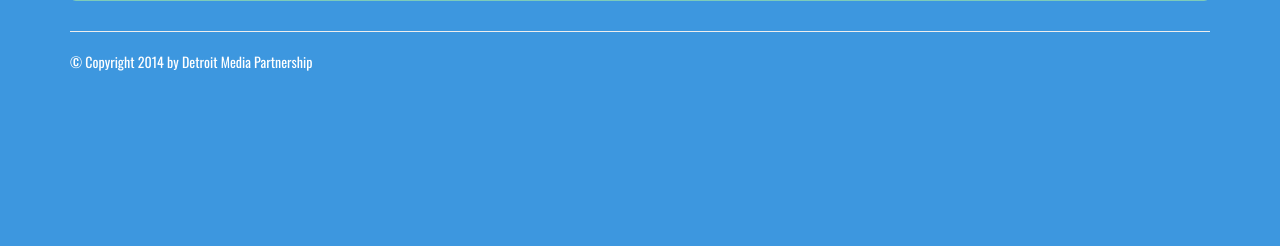
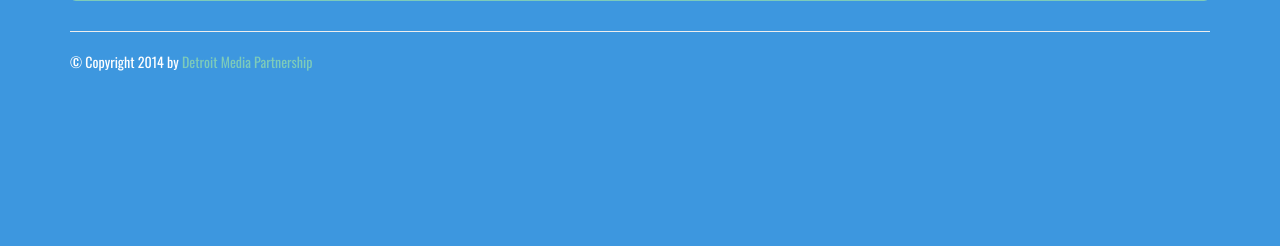
Before and after one commit to detroit-media-partnership/meaning, a Flask app: page / in a window 1280 px wide. Shown: the part 434-680 px from the top of the page. Run offline with Flask 2, Linux system fonts and the light colour scheme; some libraries are stand-ins or nearby versions.

Commit message:
Fixed color conflicts

```diff
--- a/static/css/core.css
+++ b/static/css/core.css
@@ -9,5 +9,9 @@ body {
 }
 
 a {
-    color: #fff;
+    color: #7DCBBA;
 }
+
+.table-striped > tbody > tr:nth-child(2n+1) > td, .table-striped > tbody > tr:nth-child(2n+1) > th {
+    background-color: #7DCBBA;
+}
```
